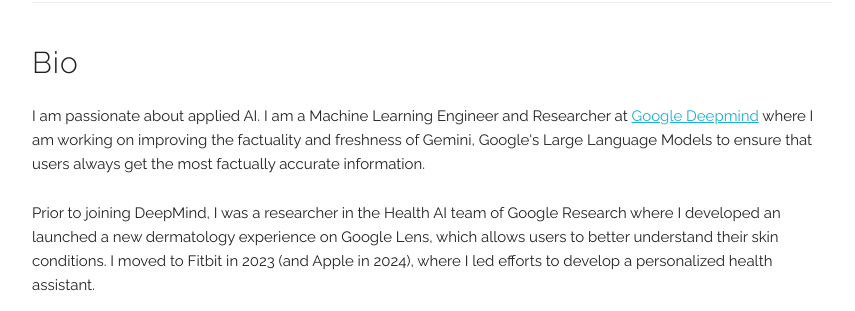
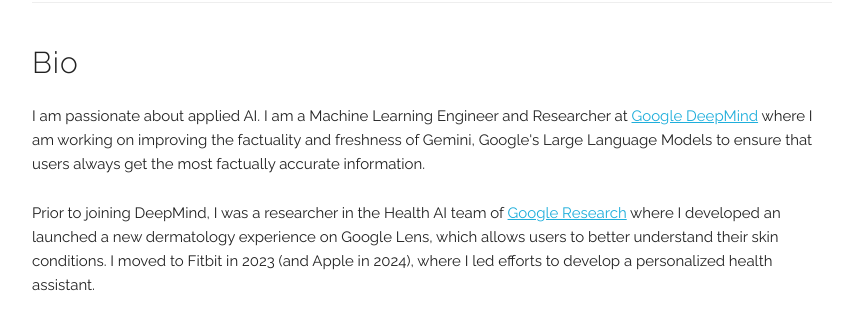
Before and after one commit to rvrikhye/rvrikhye.github.io, a Jekyll site: the page built from index.html, in a window 1280 px wide and 900 px high. Shown: the part 357-668 px from the top of the window, without its empty margins (208-1063 px from the left). Built offline with Jekyll 4.4.1, drawn with Linux system fonts in a browser that asks for light colours; some web fonts are replaced; part of the change alters nothing that is shown.

```diff
--- a/index.html
+++ b/index.html
@@ -6,10 +6,10 @@ title: Personal Webpage
 <div class="docs-section" id="bio">
   <h4>Bio</h4>
   <p>
-  I am passionate about applied AI. I am a Machine Learning Engineer and Researcher at <a href="https://research.google/">Google Deepmind</a> where I am working on improving the factuality and freshness of Gemini, Google's Large Language Models to ensure that users always get the most factually accurate information.
+  I am passionate about applied AI. I am a Machine Learning Engineer and Researcher at <a href="https://deepmind.google/">Google DeepMind</a> where I am working on improving the factuality and freshness of Gemini, Google's Large Language Models to ensure that users always get the most factually accurate information.
   </p>
   <p>
-  Prior to joining DeepMind, I was a researcher in the Health AI team of Google Research where I developed an launched a new dermatology experience on Google Lens, which allows users to better understand their skin conditions. I moved to Fitbit in 2023 (and Apple in 2024), where I led efforts to develop a personalized health assistant.
+  Prior to joining DeepMind, I was a researcher in the Health AI team of <a href="https://research.google/">Google Research</a> where I developed an launched a new dermatology experience on Google Lens, which allows users to better understand their skin conditions. I moved to Fitbit in 2023 (and Apple in 2024), where I led efforts to develop a personalized health assistant.
   </p>
   <p>
   I am a trained computational neuroscientist. I was a Researcher at <a href="http://vicarious.com">Vicarious AI</a> studying neuroscience-inspired computer vision algorithms for object recognition and . I hold a Ph. D in Systems
```
